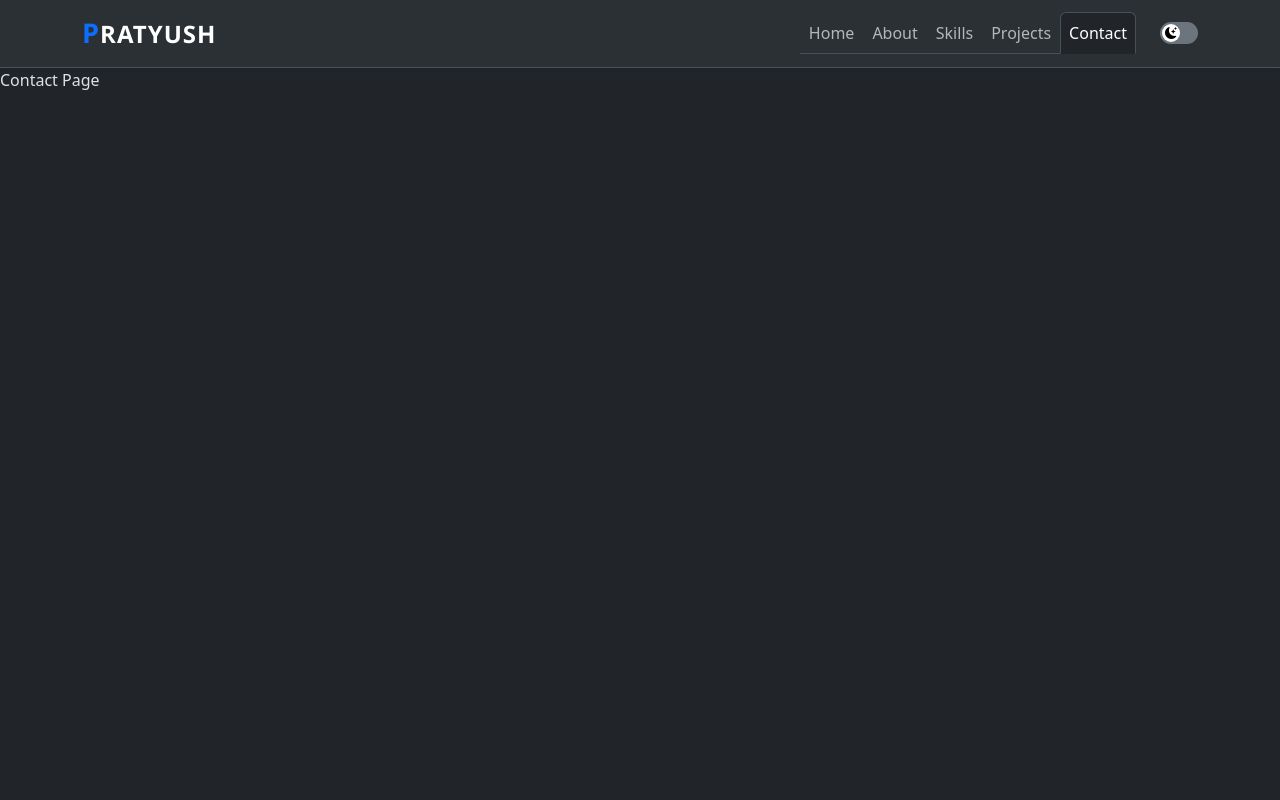
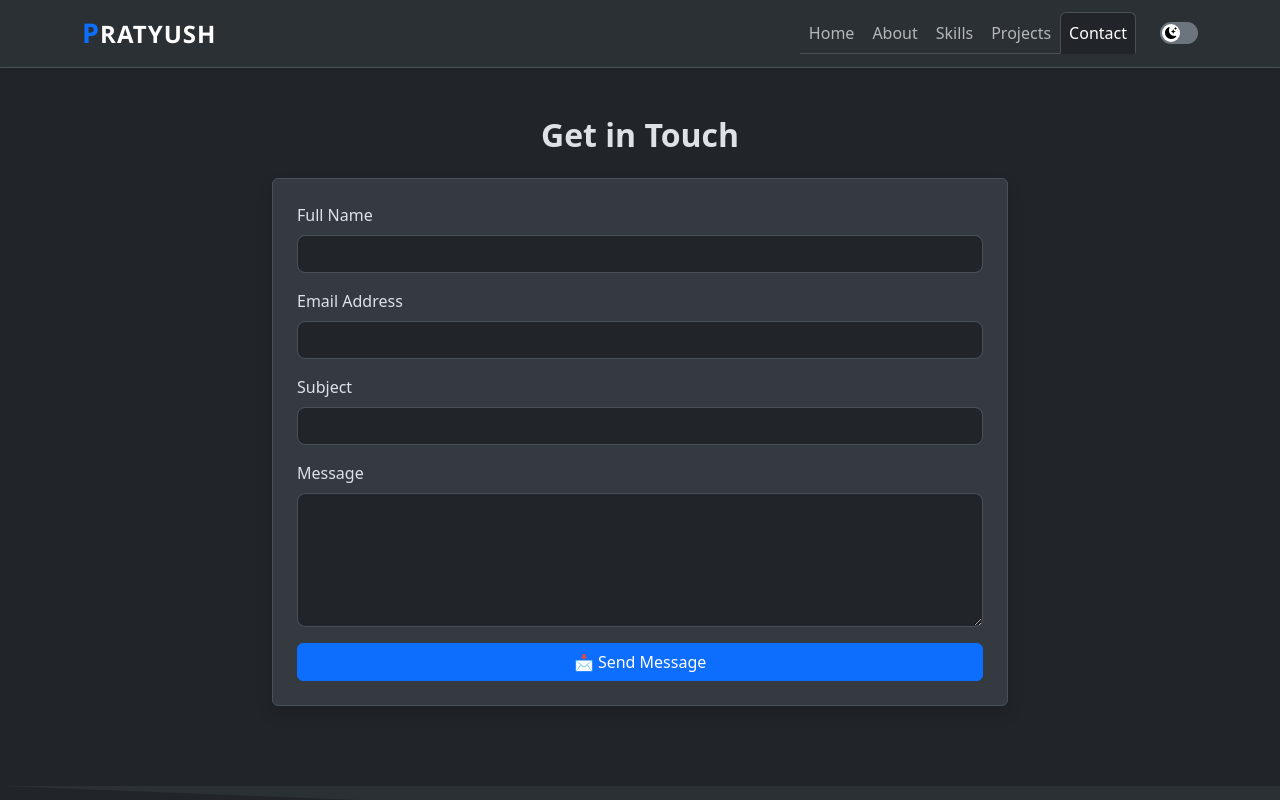
Before and after one commit to pratyush4595/portfolio, a React (Vite) app: page /contact in a window 1280 px wide. Shown: the top 800 px of the page. Built offline with nearby package versions, Linux system fonts and the light colour scheme.

Commit message:
Implemented contact page

```diff
--- /dev/null
+++ b/src/components/Contact/Contact.css
@@ -0,0 +1,33 @@
+.contact-section {
+    background-color: var(--bs-body-bg);
+    color: var(--bs-body-color);
+}
+
+.contact-form {
+    background-color: var(--bs-secondary-bg);
+    border: 1px solid var(--bs-border-color);
+    transition: box-shadow 0.3s ease;
+}
+
+.contact-form:focus-within {
+    box-shadow: 0 0 0 4px rgba(13, 110, 253, 0.2);
+}
+
+.contact-form input,
+.contact-form textarea {
+    background-color: var(--bs-body-bg);
+    color: var(--bs-body-color);
+    border-radius: 8px;
+    border: 1px solid var(--bs-border-color);
+}
+
+.contact-form input:focus,
+.contact-form textarea:focus {
+    border-color: var(--bs-primary);
+    box-shadow: none;
+}
+
+.contact-form label {
+    font-weight: 500;
+    margin-bottom: 0.5rem;
+}
--- a/src/components/Contact/Contact.jsx
+++ b/src/components/Contact/Contact.jsx
@@ -1,8 +1,61 @@
+import React, { useEffect } from 'react';
+import './Contact.css';
+import Footer from '../Footer/Footer';
+
 const Contact = () => {
 
+    useEffect(() => {
+        document.title = 'Contact | Pratyush Swain | MERN Fullstack Developer';
+    }, [])
+
     return (
-        <div>Contact Page</div>
-    )
-}
+        <>
+            <section className="contact-section mt-5" id="contact">
+                <div className="container">
+                    <h2 className="fw-bold text-center mb-4" data-aos="fade-up">Get in Touch</h2>
+
+                    <div className="row justify-content-center">
+                        <div className="col-lg-8" data-aos="fade-up" data-aos-delay="100">
+                            <form
+                                action="https://formsubmit.co/pswain.work@gmail.com"
+                                method="POST"
+                                className="contact-form p-4 shadow rounded"
+                            >
+                                {/* Hidden settings for formsubmit */}
+                                <input type="hidden" name="_captcha" value="false" />
+                                <input type="hidden" name="_template" value="table" />
+                                <input type="hidden" name="_autoresponse" value="Thanks for contacting me. I’ll get back to you soon!" />
+                                <input type="hidden" name="_next" value="https://devpratyush.netlify.app/thankyou" />
+
+                                <div className="mb-3">
+                                    <label htmlFor="name" className="form-label">Full Name</label>
+                                    <input type="text" name="name" className="form-control" id="name" required />
+                                </div>
+
+                                <div className="mb-3">
+                                    <label htmlFor="email" className="form-label">Email Address</label>
+                                    <input type="email" name="email" className="form-control" id="email" required />
+                                </div>
+
+                                <div className="mb-3">
+                                    <label htmlFor="subject" className="form-label">Subject</label>
+                                    <input type="text" name="subject" className="form-control" id="subject" required />
+                                </div>
+
+                                <div className="mb-3">
+                                    <label htmlFor="message" className="form-label">Message</label>
+                                    <textarea name="message" className="form-control" id="message" rows="5" required></textarea>
+                                </div>
+
+                                <button type="submit" className="btn btn-primary w-100">📩 Send Message</button>
+                            </form>
+                        </div>
+                    </div>
+                </div>
+            </section>
+            <Footer />
+        </>
+    );
+};
 
 export default Contact;
```
